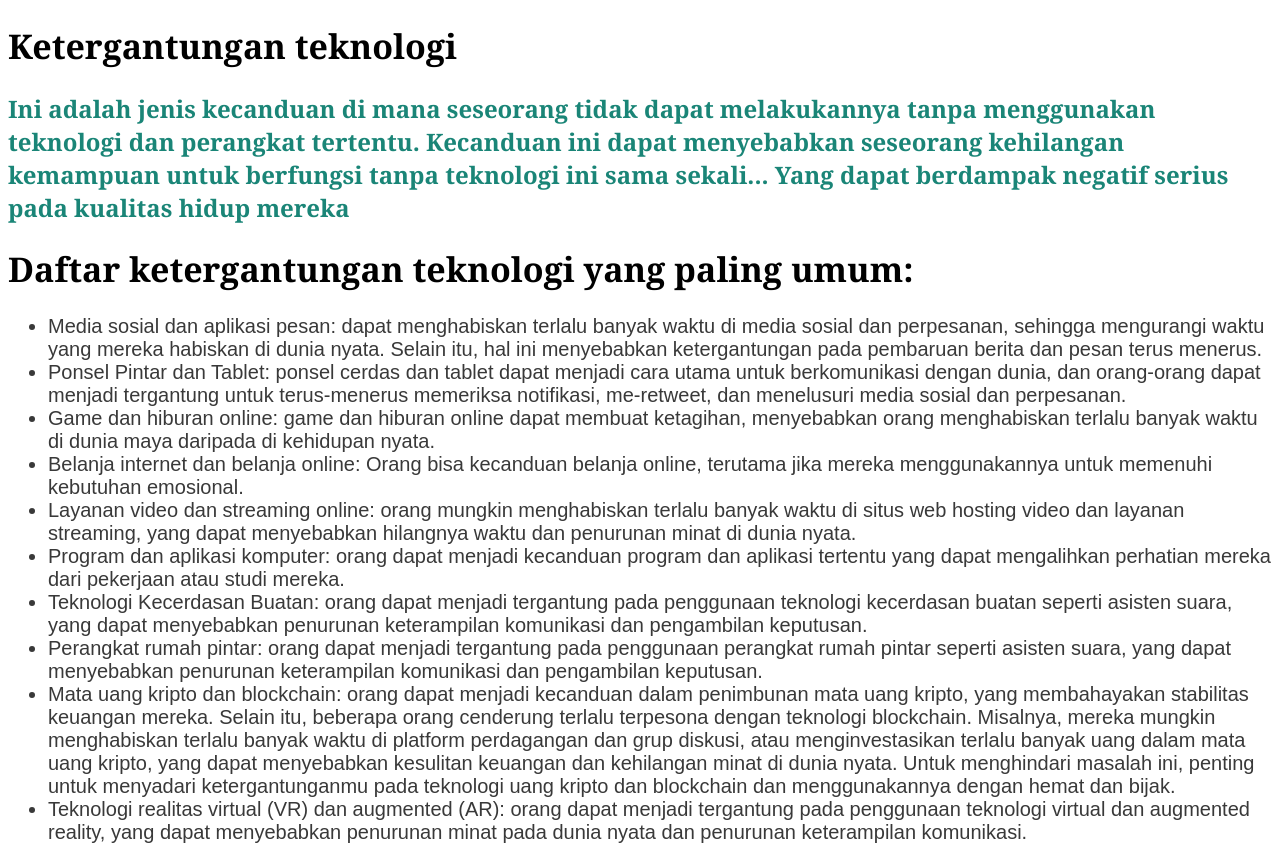
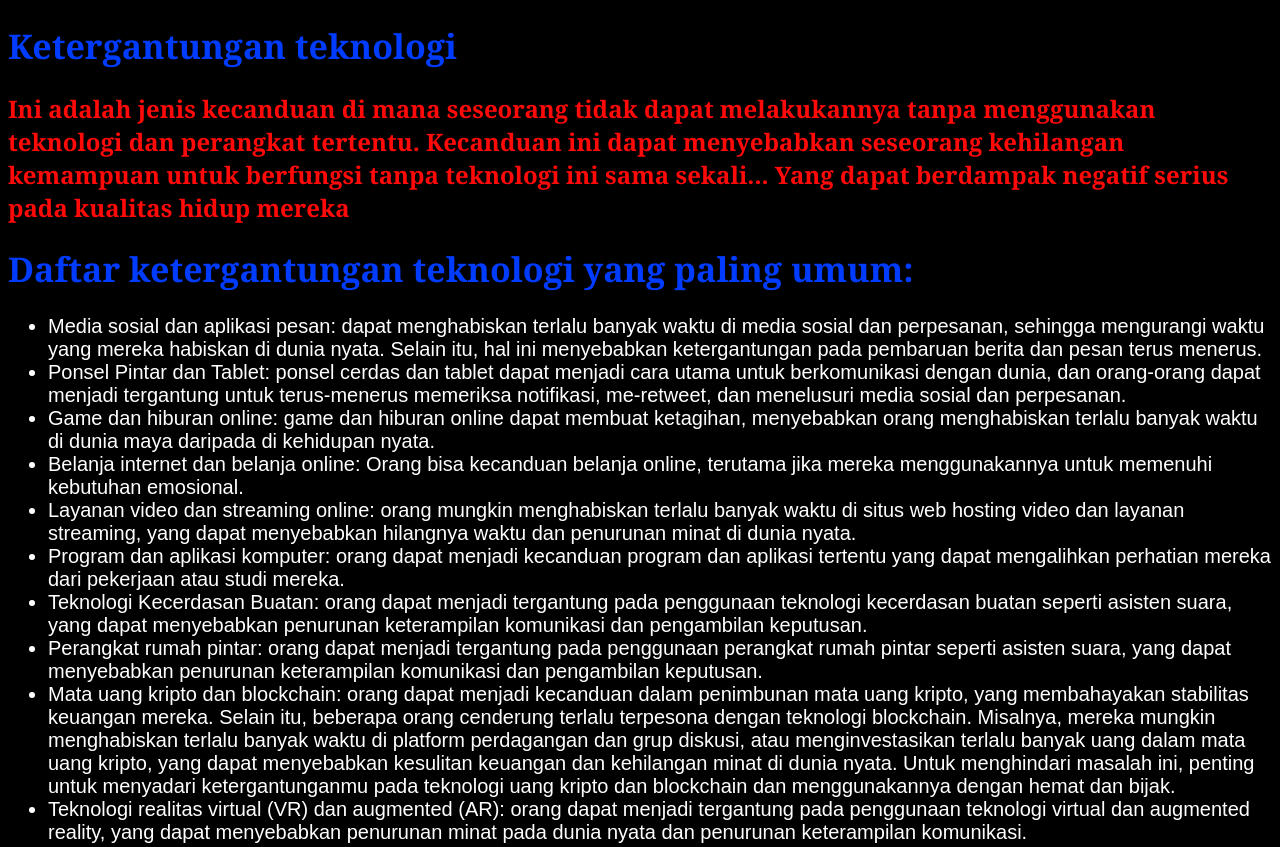
Before and after one commit to rhesakenjifarrelino/M2.L3, a plain HTML site: page index.html in a window 1280 px wide. Shown: the top 847 px of the page. Drawn offline with Linux system fonts and the light colour scheme.

Commit message:
Update style.css

```diff
--- a/style.css
+++ b/style.css
@@ -1,20 +1,21 @@
 body {
     font-family: Arial,  sans-serif; /* keluarga font */
     font-size: 20px; /* Ukuran font utama pada tag <p></p> */
-    background-color: #ffffff; /* Warna latar belakang laman web */
-    color: #333333; /* Warna teks */
+    background-color: #000000;
+    color: #443b3b; /* Warna teks */
 }
 h1 {
-    color: #000000; /* Warna tajuk (header)*/
+    color: #003cff; /* Warna tajuk (header)*/
     border: #000000;
     font-size: 34px; /* Ukuran font tajuk (header) */
     font-family: Georgia, serif; /* Keluarga font yang digunakan di tajuk (header) */
 }
 h2 {
-    color: #1a8577; /* Warna tajuk (header)*/
+    color: #ff0909; /* Warna tajuk (header)*/
     font-size: 24px; /* Ukuran font tajuk (header) */
     font-family: Georgia, serif; /* Keluarga font yang digunakan di tajuk (header) */
 }
 li {
-    color: rgb(57, 57, 57);
+    color: rgb(255, 255, 255);
+    font-size: 20px;
 }
```
